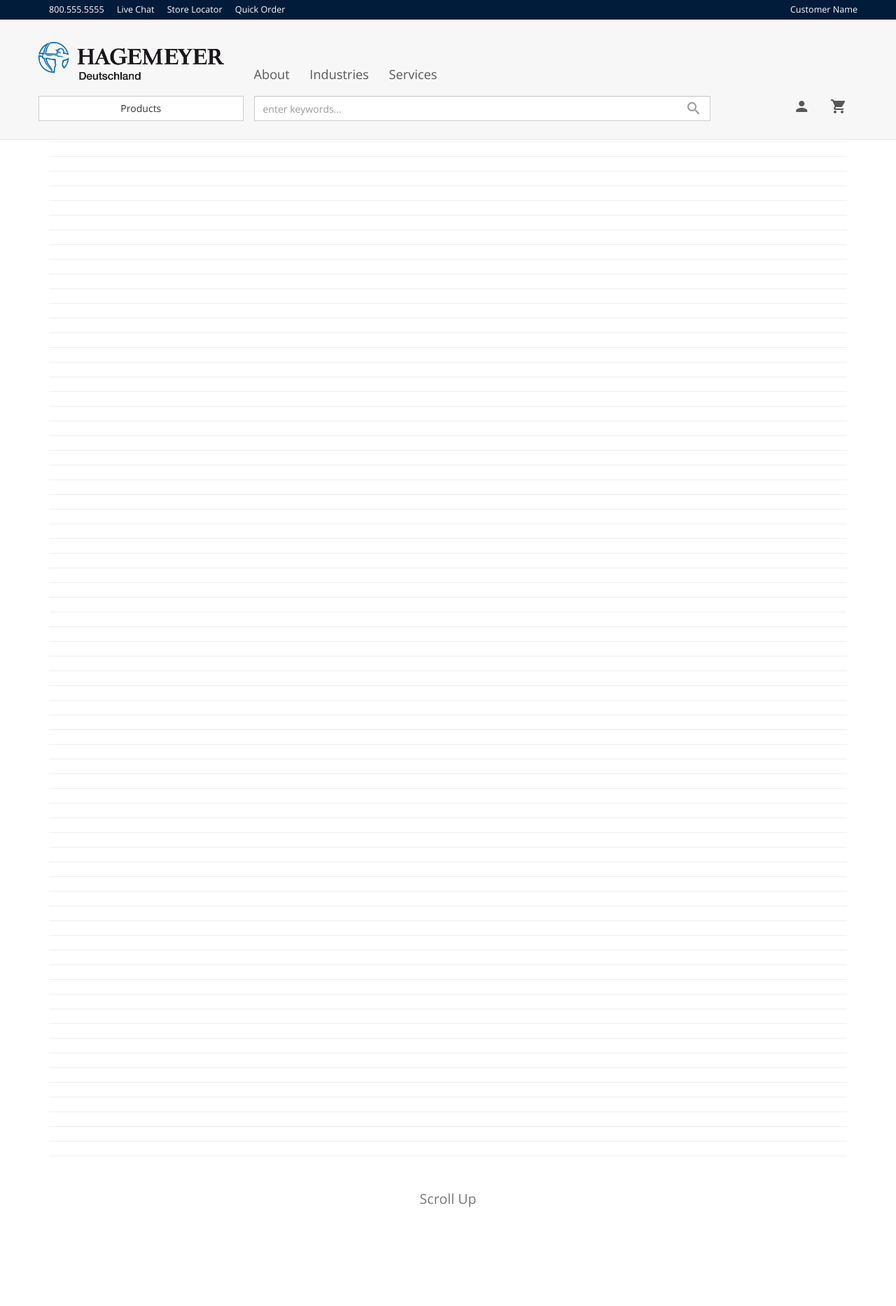
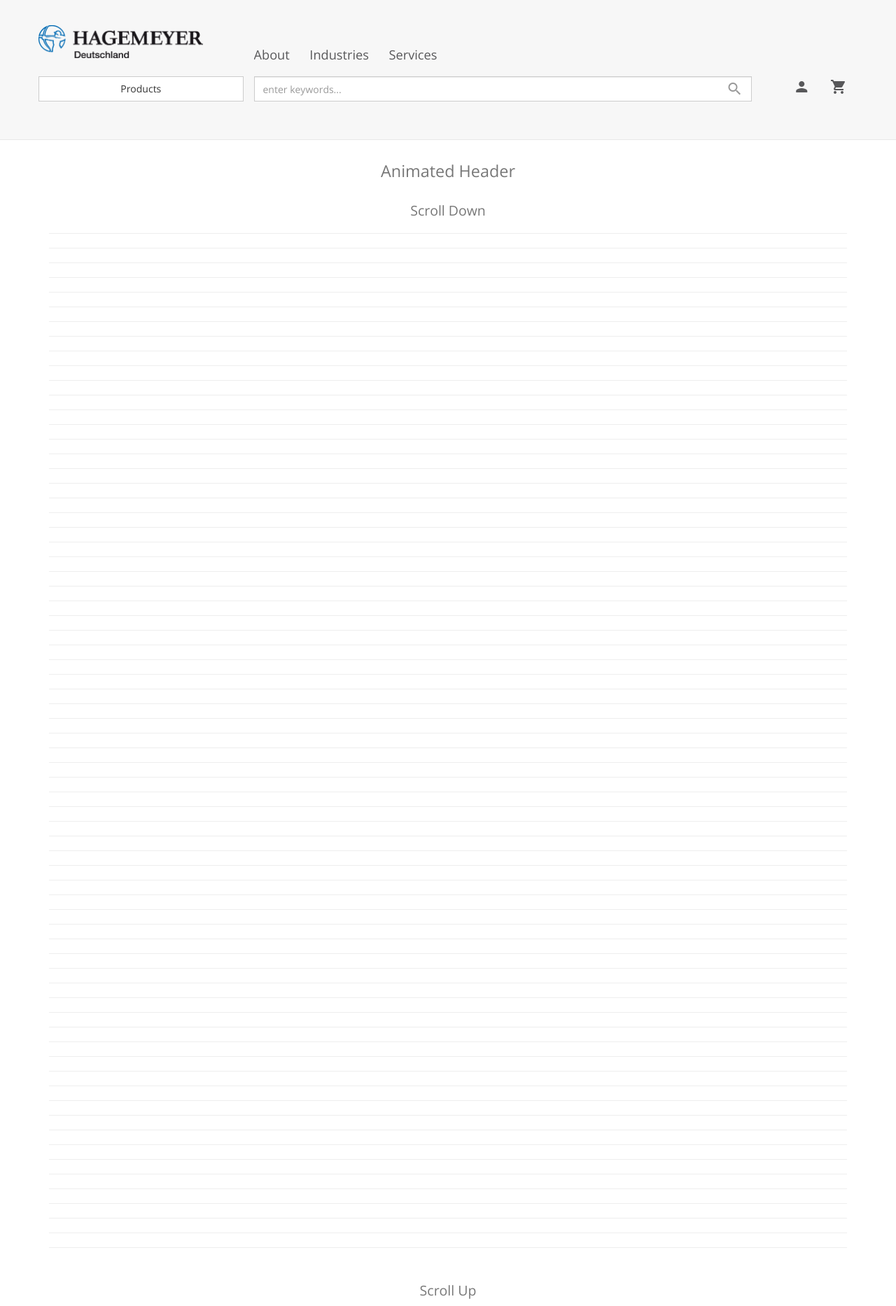
Before and after one commit to rxux/header, a Jekyll site: the page built from index.html, in a window 1280 px wide. Shown: the whole page at 70% size. Built offline with Jekyll 4.4.1, drawn with Linux system fonts in a browser that asks for light colours; nearby versions of some CDN libraries; before the commit the page ends 1735 px from its top, so only the background shows below that.

Commit message:
fix some header stuff

```diff
--- a/_includes/head.html
+++ b/_includes/head.html
@@ -11,7 +11,6 @@
 
   <!-- CSS CDN -->
   <link rel="stylesheet" type="text/css" href="https://maxcdn.bootstrapcdn.com/bootstrap/3.3.6/css/bootstrap.min.css">
-  <link rel="stylesheet" type="text/css" href="https://cdnjs.cloudflare.com/ajax/libs/bootstrap-select/1.7.5/css/bootstrap-select.min.css">
   <!-- END CSS CDN -->
 
   <link rel="stylesheet" href="{{ "/css/main.css" | prepend: site.baseurl }}">
--- a/_includes/header.html
+++ b/_includes/header.html
@@ -1,26 +1,10 @@
-<header class="header navbar navbar-default nav-down">
-
-  <!-- UTILITY BAR. DESKTOP ONLY -->
-  <div class="utility-bar hidden-xs hidden-sm">
-    <div class="container">
-      <ul class="navbar-left">
-        <li><a href="tel:800-555-5555">800.555.5555</a></li>
-        <li><a href="#">Live Chat</a></li>
-        <li><a href="#">Store Locator</a></li>
-        <li><a href="#">Quick Order</a></li>
-      </ul>
-      <ul class="navbar-right">
-        <li><a href="#">Customer Name</a></li>
-      </ul>
-    </div>
-  </div>
-  <div class="clearfix"></div>
-
+<div class="header-spacer"></div>
+<header class="rx-animated-header header navbar navbar-default nav-down">
 
     <!-- THIS IS THE REST OF THE HEADER SANS THE UTILITY BAR -->
     <div class="container">
+
         <div class="row">
-
             <!-- HAMBURGER... ONLY VISIBLE ON MOBILE. OPENS OFF-CANVAS MENU -->
             <div class="col-xs-3 visible-xs-block">
                 <a class="hamburgerIcon-m" href="#">
@@ -33,10 +17,10 @@
                 </a>
             </div>
 
-      <!-- CONTAINS HAMBURGER (TABLET UP ONLY), LOGO, PRODUCTS BUTTON (TABLET UP ONLY) -->
+            <!-- CONTAINS HAMBURGER, LOGO, & PRODUCTS BUTTON (TABLET UP ONLY) -->
             <div class="col-md-3 col-sm-12 col-xs-6 logo-row">
                 <div class="row">
-          <a class="hamburgerIcon hidden-xs" data-toggle="collapse" href="#collapseExample" aria-expanded="false" aria-controls="collapseExample">
+                    <a aria-controls="collapseExample" aria-expanded="false" class="hamburgerIcon hidden-xs" data-toggle="collapse" href="#collapseExample">
                       <div class="nav-icon nav-icon-tabletUp">
                           <span></span>
                           <span></span>
@@ -44,12 +28,11 @@
                           <span></span>
                       </div>
                     </a>
-
                     <h1 class="text-hide">REXEL</h1>
                 </div>
                 <div class="row prodbtn-row hidden-xs">
                     <div class="col-sm-3 col-md-12 kp">
-            <a href="#" class="btn btn-default btn-block products-btn">Products</a>
+                        <a class="btn btn-default btn-block products-btn" href="#">Products</a>
                     </div>
                 </div>
             </div>
@@ -68,13 +51,9 @@
                 <div class="row">
                     <div class="col-xs-12">
                         <form>
-
-
                             <div class="col-xs-12 kp">
-                    <input type="search" placeholder="enter keywords..." class="form-control" />
-                    <button type="submit" class="btn search-submit-btn"><i class="material-icons">search</i></button>
+                                <input class="form-control" placeholder="enter keywords..." type="search"> <button class="btn search-submit-btn" type="submit"><i class="material-icons">search</i></button>
                             </div>
-
                         </form>
                     </div>
                 </div>
@@ -84,58 +63,30 @@
             <div class="col-xs-3 col-sm-2 pull-right icons-wrapper">
                 <ul class="icons-row">
 
-
                     <!-- ACCOUNT ICON TABLET-UP -->
                     <li class="account-target hidden-xs">
-            <a
-              tabindex="0"
-              data-container=".account-target"
-              data-trigger="focus"
-              data-toggle="popover"
-              data-placement="bottom"
-              data-content="Vivamus sagittis lacus vel augue laoreet rutrum faucibus.">
-              <i class="material-icons">person</i>
-            </a>
+                        <a data-container=".account-target" data-content="Vivamus sagittis lacus vel augue laoreet rutrum faucibus." data-placement="bottom" data-toggle="popover" data-trigger="focus" tabindex="0"><i class="material-icons">person</i></a>
                     </li>
 
                     <!-- SEARCH ICON. MOBILE ONLY (EXCEPT LANDING PAGE) -->
-          <li class="search-target visible-xs-inline-block">
-            <a
-              data-toggle="collapse"
-              href="#searchCollapse"
-              aria-expanded="false"
-              aria-controls="searchCollapse">
-              <i class="material-icons">search</i>
-            </a>
+                    <li class="search-target search-collapsed visible-xs-inline-block">
+                        <a aria-controls="searchCollapse" aria-expanded="false" data-toggle="collapse" href="#searchCollapse"><i class="material-icons">search</i></a>
                     </li>
 
                     <!-- CART ICON. VISIBLE AT ALL TIMES -->
                     <li class="cart-target">
-            <a
-              tabindex="0"
-              data-container=".cart-target"
-              data-trigger="focus"
-              data-toggle="popover"
-              data-placement="bottom"
-              data-content="Vivamus sagittis lacus vel augue laoreet rutrum faucibus.">
-              <i class="material-icons">shopping_cart</i>
-            </a>
+                        <a data-container=".cart-target" data-content="Vivamus sagittis lacus vel augue laoreet rutrum faucibus." data-placement="bottom" data-toggle="popover" data-trigger="focus" tabindex="0"><i class="material-icons">shopping_cart</i></a>
                     </li>
-
                 </ul>
+            </div><!-- END ICONS -->
         </div>
-      <!-- END ICONS -->
-
-    </div>
-  </div>
-  <!-- END HEADER INSIDES -->
+    </div><!-- END HEADER INSIDES -->
 
     <!-- SEARCH DROPDOWN FOR MOBILE -->
-  <div class="collapse" id="searchCollapse">
+    <div class="collapse in hidden-sm hidden-md hidden-lg" id="searchCollapse">
         <div class="well row">
             <div class="col-xs-12 search-row">
-        <input type="search" placeholder="enter keywords..." class="form-control" />
-        <button type="submit" class="btn search-submit-btn"><i class="material-icons">search</i></button>
+                <input class="form-control search-input" placeholder="enter keywords..." type="search"> <button class="btn search-submit-btn" type="submit"><i class="material-icons">search</i></button>
             </div>
         </div>
     </div>
@@ -159,6 +110,4 @@
             </div>
         </div>
     </div>
-
-</header>
-<!-- END HEADER -->
+</header><!-- END HEADER -->
--- a/_sass/_layout.scss
+++ b/_sass/_layout.scss
@@ -11,7 +11,8 @@
   min-width:320px;
   position:relative;
 
-  * {outline:none !important;
+  * {
+    outline:none !important;
     -webkit-transition: all 0.3s;
     -moz-transition: all 0.3s;
     transition: all 0.3s;
@@ -45,54 +46,6 @@
   }
 }
 
-.utility-bar {
-  background:#001C3A;
-  font-weight:300;
-  color:#fff;
-  height:28px;
-  line-height:28px;
-  font-weight:300;
-  font-size:0.9em;
-  width:100%;
-  -webkit-transition: height 0.3s;
-  -moz-transition: height 0.3s;
-  transition: height 0.3s;
-  overflow:hidden;
-
-  ul.navbar-left {
-    list-style-type:none;
-    padding:0;
-
-    li {
-        display:inline-block;
-        margin-right:15px;
-
-        a {
-            color:#fff;
-            text-decoration:none;
-        }
-    }
-  }
-
-  ul.navbar-right {
-    list-style-type:none;
-    padding:0;
-
-    li {
-        display:inline-block;
-        margin-left:15px;
-        vertical-align:top;
-
-        a {
-            color:#fff;
-            text-decoration:none;
-
-
-        }
-    }
-  }
-}
-
 .utility-bar-shipto {
     width:200px;
     white-space: nowrap;
@@ -101,14 +54,15 @@
     -o-text-overflow: ellipsis;  /** Opera 9 & 10 **/
 }
 
-.header {
+
+.header-spacer {height:59px;}
+.rx-animated-header {
   position: fixed;
   left: 0;
   width: 100%;
   background: #f7f7f7;
   z-index: 1000;
   height: 200px;
-  // overflow: hidden;
   border-top-width:0;
   border-right-width:0;
   border-left-width:0;
@@ -116,6 +70,7 @@
   -moz-transition: height 0.3s;
   transition: height 0.3s;
   border-radius:0 !important;
+  overflow:hidden;
 
   h1 {
     -webkit-transition: all 0.3s;
@@ -196,6 +151,10 @@
       padding-left:25px;
       position:relative;
 
+      &:first-child {
+        padding-left:0;
+      }
+
       a {
         color:#58585a;
         cursor:pointer;
@@ -220,6 +179,7 @@
     -webkit-transition: all 0.3s;
     -moz-transition: all 0.3s;
     transition: all 0.3s;
+
 
     .open>.dropdown-toggle.btn-default, .btn-default.focus, .btn-default:focus {
       background-color:#fff !important;
@@ -263,7 +223,7 @@
     }
 
     .logo-row {
-      width:20%;
+      width:25%;
       -webkit-transition: all 0.3s;
       -moz-transition: all 0.3s;
       transition: all 0.3s;
@@ -405,11 +365,6 @@
   left: 50%;
 }
 
-
-body {
-    padding-top: 69px;
-}
-
 header {
     background: #f5b335;
     height: 59px;
@@ -434,7 +389,7 @@
 
 // ONE OFF, EXTREMELY SMALL MOBILE
 @media (max-width: 350px) {
-  header.header {
+  header.rx-animated-header {
     .logo-row {
       h1 {
         height:55px;
@@ -449,7 +404,7 @@
 
 // MOBILE
 @media (max-width: 768px) {
-  header.header {
+  header.rx-animated-header {
     height:59px;
 
     .logo-row {
@@ -518,7 +473,7 @@
 
 // TABLET
 @media (min-width: 769px) and (max-width: 991px) {
-  header.header {
+  header.rx-animated-header {
     .container {
       width:100%;
 
@@ -543,3 +498,30 @@
     }
   }
 }
+
+
+@media (min-width: 991px) {
+    .icons-wrapper {
+        &.col-sm-2 {
+            width: 11.666667%;
+      }
+    }
+
+    .search-row {
+        &.col-xs-7 {
+            width:63.333333%;
+        }
+    }
+
+    .logo-row {
+        h1 {
+            width:235px;
+        }
+    }
+    // SHRINK
+    .shrink {
+        .logo-row {
+                width:20%;
+        }
+    }
+}
--- a/js/header.js
+++ b/js/header.js
@@ -1,18 +1,37 @@
 $(document).ready(function(){
 
   // TABLET DROPDOWN HAMBURGER
-  $('.nav-icon-tabletUp').click(function(){
+  $(document).on('click', '.nav-icon-tabletUp', function(){
+    $(this).toggleClass('open');
+  });
+  $(document).on('click', '.nav-icon-mobile', function(){
     $(this).toggleClass('open');
   });
 
-  $('.nav-icon-mobile').click(function(){
-    $(this).toggleClass('open');
+  $(document).on('click', '.search-target', function() {
+    $('.rx-animated-header').css({'overflow': 'visible'});
+    if (topZero <= navbarHeight) {
+      if ($(this).hasClass('search-collapsed')) {
+        $('.header-spacer').css({height: navbarHeight + searchBarHeight});
+        $(this).removeClass('search-collapsed');
+      } else {
+        $('.header-spacer').css({height: navbarHeight});
+        $(this).addClass('search-collapsed');
+      }
+      if (didScroll = true) {
+
+      }
+    }
   });
 
   // SET VAR FOR VIEWPORT WIDTH
   var _vp = $(window).width();
   $(window).resize(function() {
     var _vp = $(window).width();
+    var navbarHeight = $('header').outerHeight();
+    $('#searchCollapse').collapse('hide');
+    $('.header-spacer').css({'height': navbarHeight});
+    $('.search-target').addClass('search-collapsed');
   });
 
   // HERE WE START THE HEADER-HIDE FOR MOBILE
@@ -20,6 +39,10 @@
   var lastScrollTop = 0;
   var delta = 5;
   var navbarHeight = $('header').outerHeight();
+  var searchBarHeight = $('#searchCollapse').outerHeight();
+  $('#searchCollapse').collapse('hide');
+  $('.header-spacer').css({height: navbarHeight});
+
 
   $(window).scroll(function(){
     var _vp = $(window).width();
@@ -33,6 +56,9 @@
         hasScrolled();
         didScroll = false;
     }
+
+    topZero = $(window).scrollTop();
+
   }, 250);
 
   function hasScrolled() {
@@ -41,15 +67,29 @@
     if(Math.abs(lastScrollTop - st) <= delta) {
       return;
     }
+
+    if (!$('.search-input').is(':focus')) {
       // If they scrolled down and are past the navbar, add class .nav-up.
       // This is necessary so you never see what is "behind" the navbar.
       if (st > lastScrollTop && st > navbarHeight){
         // Scroll Down
         $('header').removeClass('nav-down').addClass('nav-up');
+        // This collapses the search bar if it's shown
+        if ($('#searchCollapse').hasClass('in')) {
+          $('#searchCollapse').collapse('hide');
+          $('.header-spacer').css({'height': navbarHeight});
+          $('.search-target').addClass('search-collapsed');
+        }
       } else {
         // Scroll Up
         if(st + $(window).height() < $(document).height()) {
           $('header').removeClass('nav-up').addClass('nav-down');
+          if ($('#searchCollapse').hasClass('in')) {
+            $('#searchCollapse').collapse('hide');
+            $('.header-spacer').css({'height': navbarHeight});
+            $('.search-target').addClass('search-collapsed');
+          }
+        }
       }
     }
     lastScrollTop = st;
@@ -66,11 +106,11 @@
       var scroll = getCurrentScroll();
         if ( scroll >= shrinkHeader ) {
             if (_vp > 768) {
-              $('.header').addClass('shrink');
+              $('.rx-animated-header').addClass('shrink');
             }
           }
           else {
-              $('.header').removeClass('shrink');
+              $('.rx-animated-header').removeClass('shrink');
           }
     });
 
@@ -79,10 +119,6 @@
         }
     });
 
-
-// ENABLE BOOTSTRAP SELECT
-$('.selectpicker').selectpicker();
-
 // ENABLE BOOTSTRAP POPOVER FOR HEADER ICONS
 $(function () {
   $('[data-toggle="popover"]').popover();
```
Lines whose indentation alone changed are shown as unchanged.
